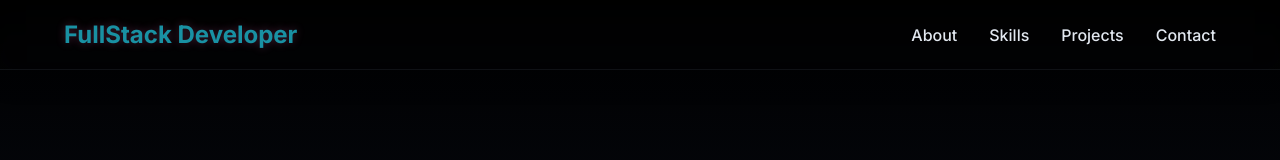
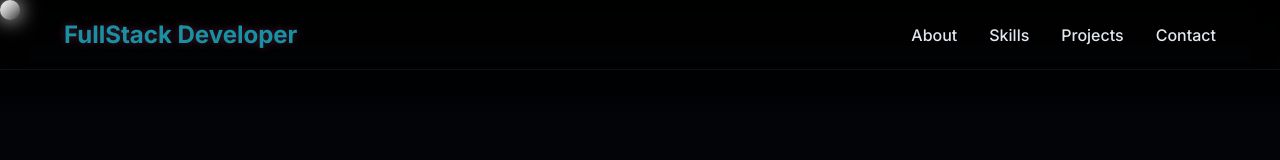
Before and after one commit to Abuzar448/Abuzar-Portfolio, a React (Vite) app: page / in a window 1280 px wide. Shown: the top 160 px of the page. Built offline with nearby package versions, Linux system fonts and the light colour scheme.

Commit message:
added cursor styling

```diff
--- a/src/App.css
+++ b/src/App.css
@@ -10,6 +10,7 @@ body {
   width: 100%;
   height: 100%;
   background-color: black !important;
+  position: relative;
 }
 :root {
   --primary-color: #5c55e2;
@@ -31,6 +32,17 @@ body {
   line-height: 1.5;
   color: var(--text-color);
   background-color: var(--background);
+}
+
+
+#cursor{
+  height: 20px;
+  width: 20px;
+  border-radius: 50%;
+  background-color: #fff;
+  position: fixed;
+  transition: all linear 0.1s;
+  mix-blend-mode:difference;
 }
 
 .app {
--- a/src/App.jsx
+++ b/src/App.jsx
@@ -9,6 +9,7 @@ import About from "./components/About";
 import Certifications from "./components/Certifications";
 import Skills from "./components/Skills";
 import Education from "./components/Education";
+import CustomCursor from "./components/CustomCursor";
 function App() {
   const [isLoaded, setIsLoaded] = useState(false);
   useEffect(() => {
@@ -20,8 +21,8 @@ function App() {
     <div
       className={`${isLoaded ? "loaded" : ""} OuterMostDiv relative w-full min-h-screen`}
     >
-
       <Navbar></Navbar>
+      <CustomCursor></CustomCursor>
       <div className="pt-20 md:pt-0">
         <Hero />
         <About />
--- /dev/null
+++ b/src/components/CustomCursor.jsx
@@ -0,0 +1,27 @@
+import React, { useEffect, useRef } from 'react';
+
+const CustomCursor = () => {
+  const cursorRef = useRef(null);
+
+  useEffect(() => {
+    const moveCursor = (e) => {
+      if (cursorRef.current) {
+        // dets.x ki jagah e.clientX aur e.clientY use hota hai standard JS mein
+        cursorRef.current.style.transform = `translate3d(${e.clientX}px, ${e.clientY}px, 0)`;
+      }
+    };
+
+    window.addEventListener('mousemove', moveCursor);
+
+    // Cleanup function: Jab page change ho toh memory leak na ho
+    return () => {
+      window.removeEventListener('mousemove', moveCursor);
+    };
+  }, []);
+
+  return (
+    <div id="cursor" ref={cursorRef} className='absolute z-50'></div>
+  );
+};
+
+export default CustomCursor;
```
